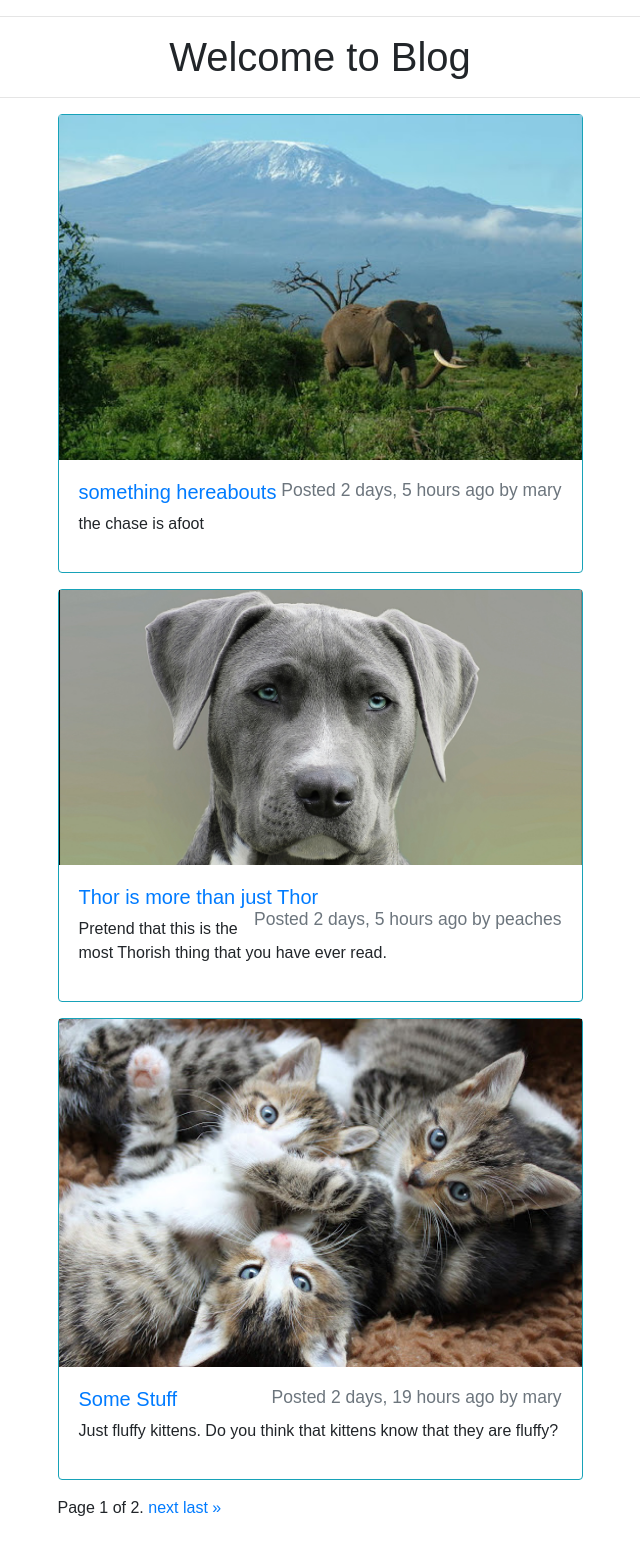
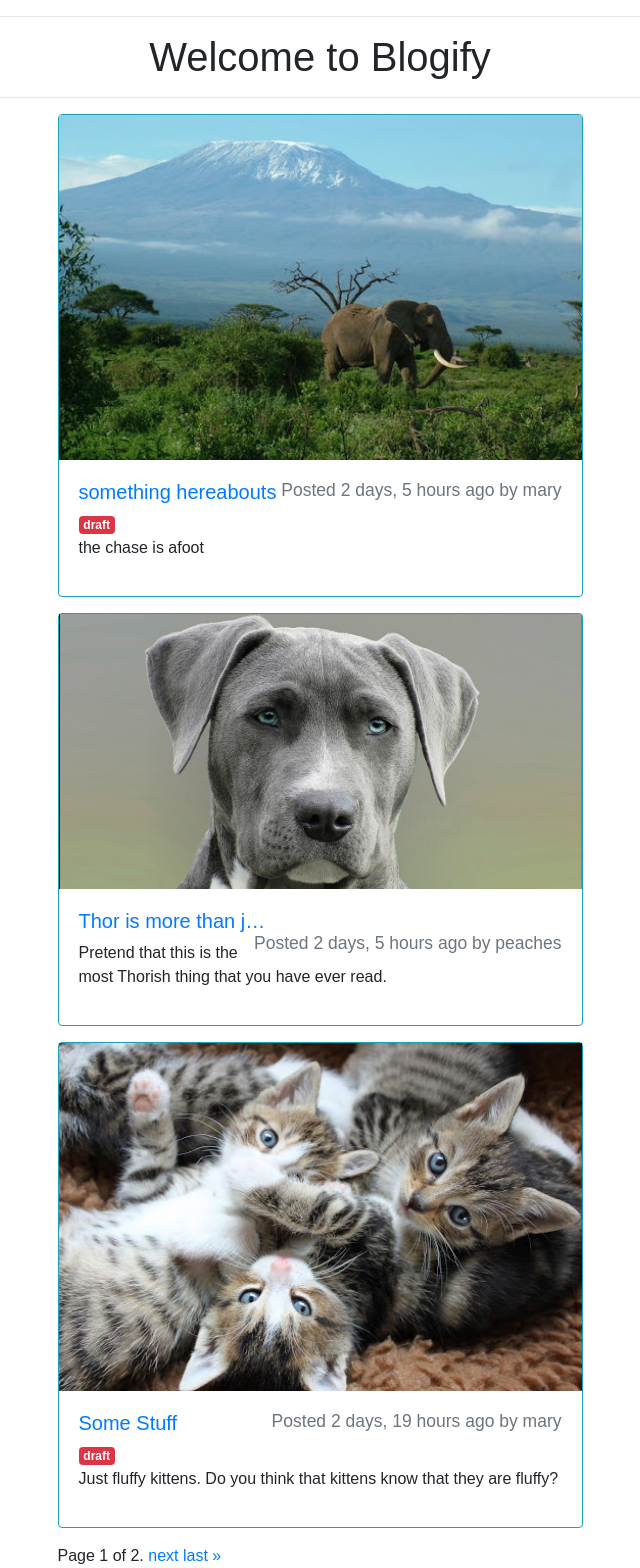
Before and after one commit to Waithera-m/Blogify, a Django app: page / in a window 1280 px wide; the page is wider, and only the part inside the window is pictured. Shown: that part, without its empty margins (320-960 px from the left). Before the commit the page ends 1516 px from the top of that part, so only its background shows below. Run offline with Django 3.2, Linux system fonts and the light colour scheme; data comes from the database, SQL or seed files in the repository; both versions use the stored data as it was after the commit; some libraries are stand-ins or nearby versions.

```diff
--- a/blog/forms.py
+++ b/blog/forms.py
@@ -4,4 +4,4 @@ from django import forms
 class PostForm(forms.ModelForm):
     class Meta:
         model = Post
-        fields = ['title', 'content', 'image']
+        fields = ['title', 'content', 'image', 'publish', 'draft']
--- a/blog/models.py
+++ b/blog/models.py
@@ -17,6 +17,8 @@ class Post(models.Model):
     image = models.ImageField(blank=True, null=True, width_field="width_field", height_field="height_field", upload_to='images/')
     height_field = models.IntegerField(default=0)
     width_field = models.IntegerField(default=0)
+    draft = models.BooleanField(default=False)
+    publish = models.DateField(auto_now_add=False, auto_now=False)
 
     def __str__(self):
         return self.title
--- a/blog/templates/blog/detail.html
+++ b/blog/templates/blog/detail.html
@@ -18,9 +18,13 @@
                 {% if post.image %}
                     <img src="{{post.image.url}}" class="img-fluid">
                 {% endif %}
+
                 <div class="card-body">
-                    <small style="float: right;" class="text-muted">Posted {{post.time_stamp|timesince}} ago by {{post.user}}</br>Updated {{post.updated|timesince}} ago</small>
+                    <small style="float: right;" class="text-muted">Posted {{post.publish}} ago by {{post.user}}</br>Updated {{post.updated|timesince}} ago</small>
                     <h3 style="font-style: italic;">{{post.title}}</h3>
+                    {% if post.draft %}
+                    <span><small class="badge badge-danger">draft</small></span>
+                    {% endif %}
                     <hr>
                     <p style="float: left;">{{post.content|linebreaks}}</p>
                     <hr>
--- a/blog/templates/blog/home.html
+++ b/blog/templates/blog/home.html
@@ -3,7 +3,7 @@
 {% block content %}
     <div class="container">
         <hr>
-        <h1 class="text-center">Welcome to Blog</h1>
+        <h1 class="text-center">Welcome to Blogify</h1>
         <hr>
         {% if messages %}
             {% for message in messages %}
@@ -19,7 +19,10 @@
                         <img src="{{post.image.url}}" class="img-fluid">
                         {% endif %}
                         <div class="card-body">
-                            <h5><a href="{{post.get_absolute_url}}">{{post.title}}</a><small style="float: right;" class="text-muted">Posted {{post.time_stamp|timesince}} ago by {{post.user}}</small></h5>
+                            <h5><a href="{{post.get_absolute_url}}">{{post.title|truncatechars:20}}</a><small style="float: right;" class="text-muted">Posted {{post.time_stamp|timesince}} ago by {{post.user}}</small></h5>
+                            {% if post.draft %}
+                            <span><small class="badge badge-danger">draft</small></span>
+                            {% endif %}
                             <p style="float: left; margin-top: 20px;">{{post.content|linebreaks|truncatechars:80}}</p>
                         </div>
                     </div>
--- a/blog/views.py
+++ b/blog/views.py
@@ -81,7 +81,7 @@ def update_post(request, pk):
 
 def delete_post(request, pk):
     """
-    view function handles teh deletion of a single post
+    view function handles the deletion of a single post
     """
     if not request.user.is_authenticated:
         raise Http404
```
Also changed, not shown: blog/migrations/0004_auto_20200710_0634.py (added), db.sqlite3, media/images/Amboseli.jpg (added), media/images/vet_times.jpg (added).
